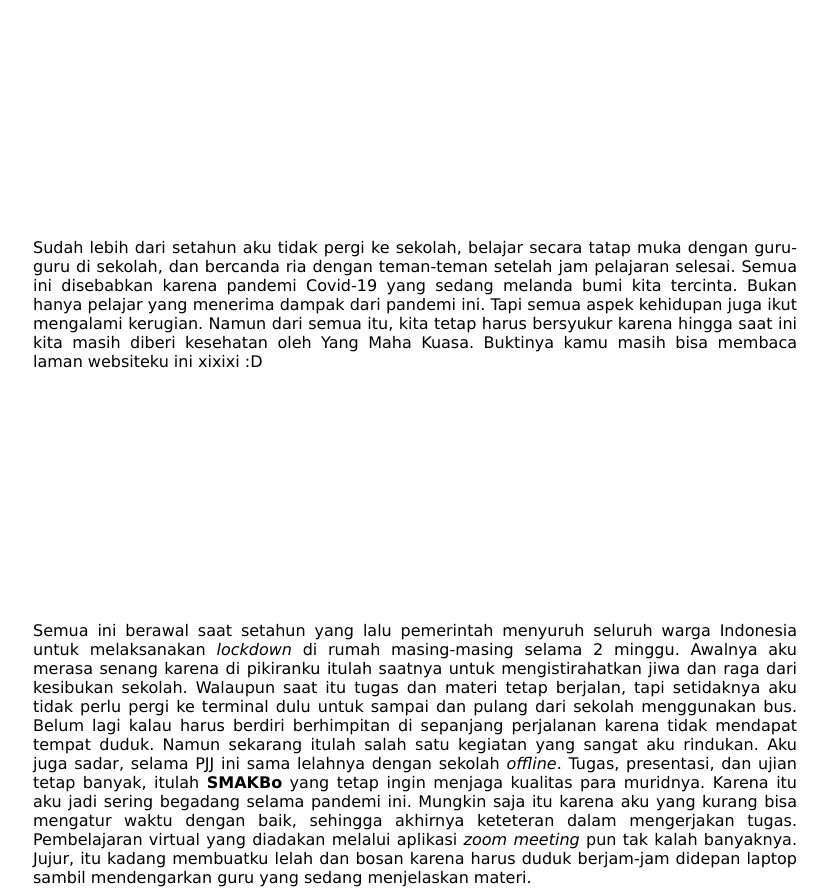
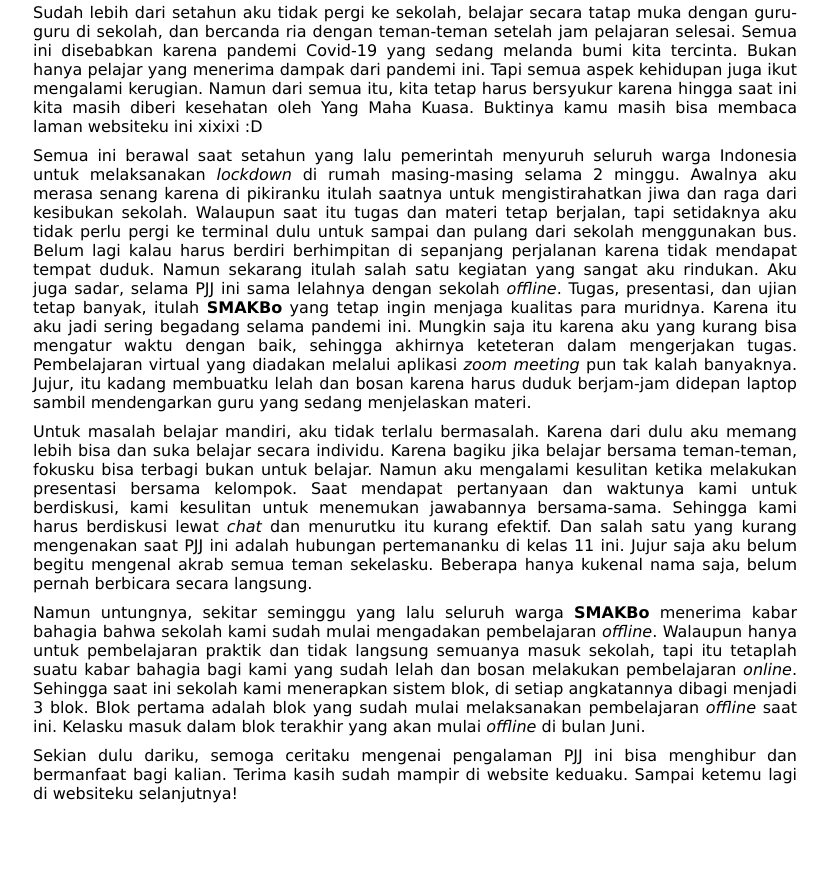
Before and after one commit to dheajessica/dheajessica.github.io, a plain HTML site: page index.html in a window 1280 px wide. Shown: the part 888-1778 px from the top of the page, without its empty margins (225-1054 px from the left). After the commit the page ends 1701 px from the top, so only its background shows below. Drawn offline with Linux system fonts and the light colour scheme.

Commit message:
Update style.css

```diff
--- a/style.css
+++ b/style.css
@@ -17,7 +17,7 @@ tr:nth-child(odd) {
 div > p {
 	font-family: verdana;
 	text-align: justify;
-	margin: 250px 250px 10px 250px;
+	margin: 10px 250px 10px 250px;
 }
 h1 {
 	position: sticky;
```
